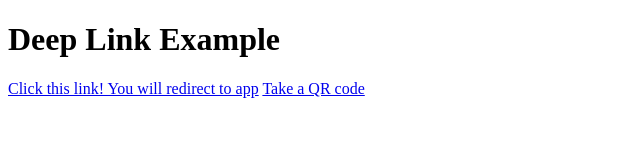
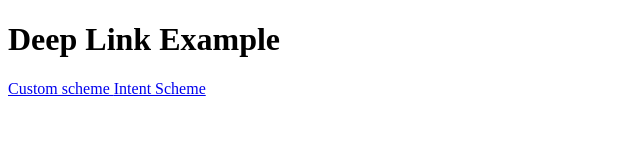
Before and after one commit to SemBarner22/SemBarner22.github.io, a plain HTML site: page index.html in a window 1280 px wide. Shown: the whole page, without its empty margins (0-640 px from the left). Drawn offline with Linux system fonts and the light colour scheme.

Commit message:
Update index.html

```diff
--- a/index.html
+++ b/index.html
@@ -3,8 +3,8 @@
 <head>
 <body>
 <h1>Deep Link Example</h1>
-<a href=”example://www.gizmos.com/kek">Click this link! You will redirect to app</a>
-<a href="intent://#Intent;scheme=exxample;package=com.vk.superapp.sample;end"> Take a QR code </a>
+<a href="sak-logs://www.gizmos.com/example"> Custom scheme </a>
+<a href="intent://#Intent;scheme=sak-logs;package=com.vk.superapp.sample;end"> Intent Scheme </a>
 </body>
 </head>
 </html>
```
